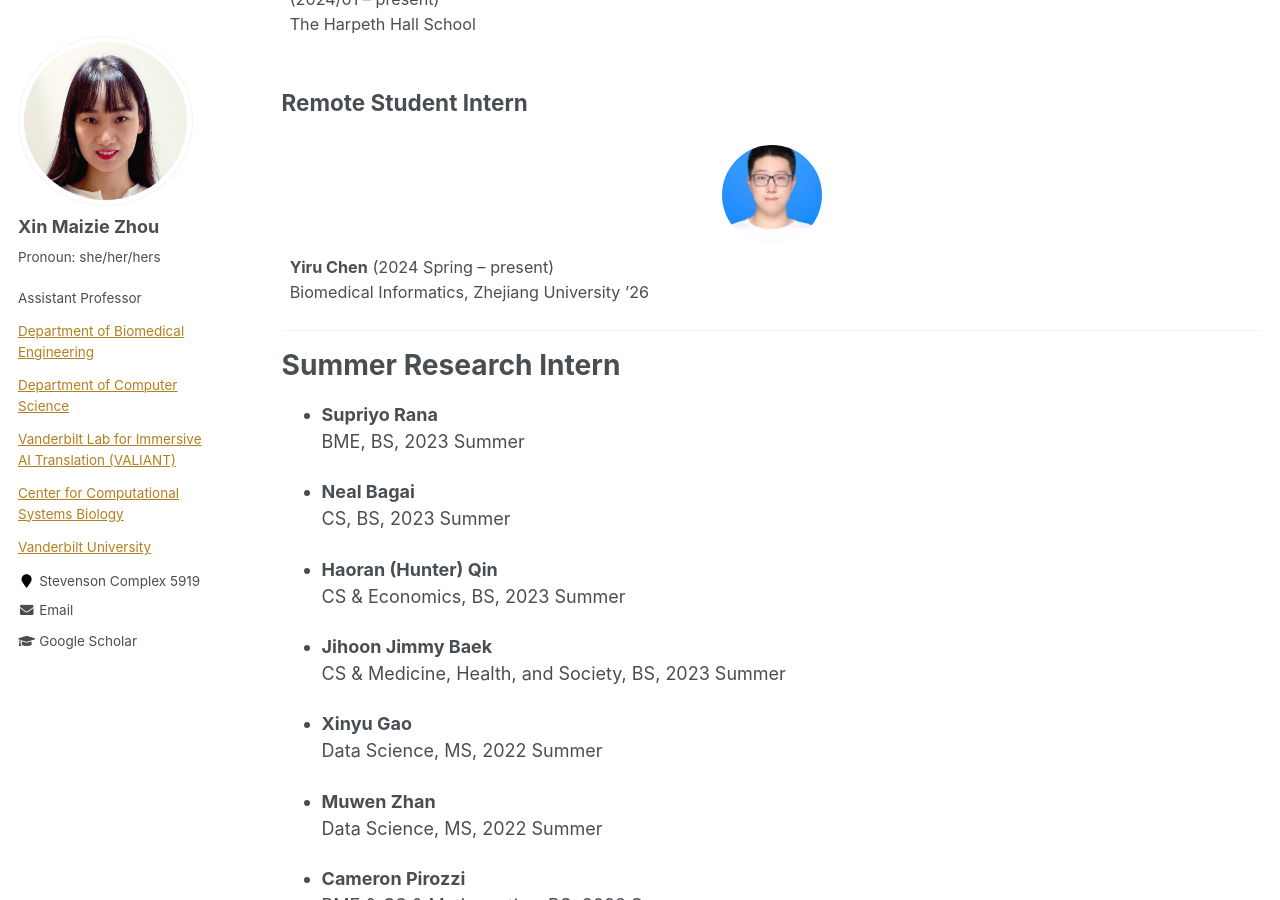
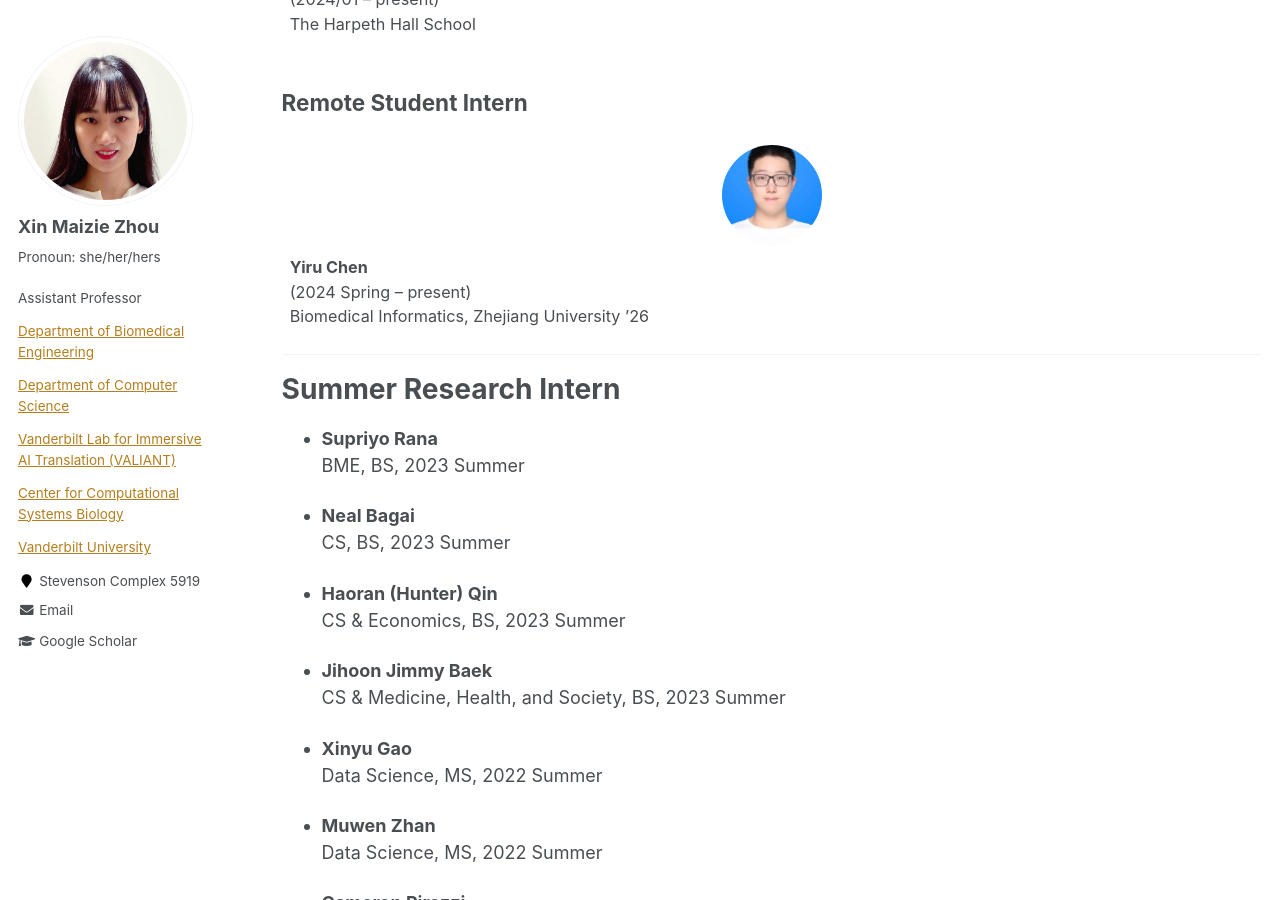
Before and after one commit to maiziezhoulab/Maiziezhoulab.github.io, a Jekyll site: the page built from _pages/LabMembers.md, in a window 1280 px wide and 900 px high, scrolled down 2264 px. Built offline with Jekyll 4.4.1, drawn with Linux system fonts in a browser that asks for light colours.

```diff
--- a/_pages/LabMembers.md
+++ b/_pages/LabMembers.md
@@ -203,7 +203,7 @@ author_profile: true
         <div style="text-align: center">
             <img src="/images/students/YiruChen.jpg" class="student-profile-pic">
         </div>
-        <b>Yiru Chen</b> (2024 Spring – present) <br>
+        <b>Yiru Chen</b> <br>(2024 Spring – present) <br>
         Biomedical Informatics, Zhejiang University  ’26
     </td>
     <!-- <td>
```
